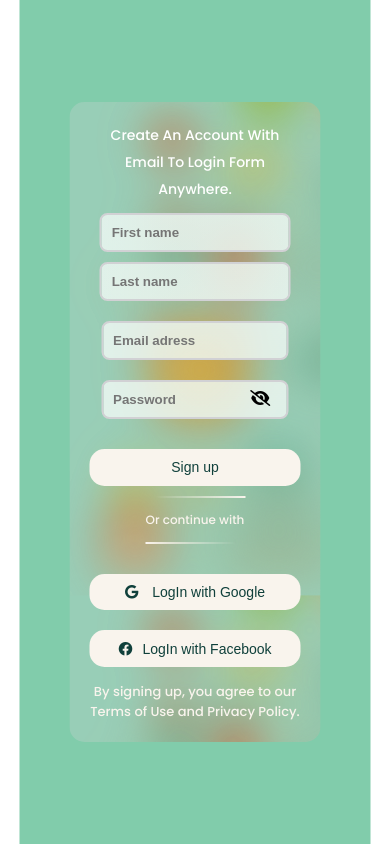
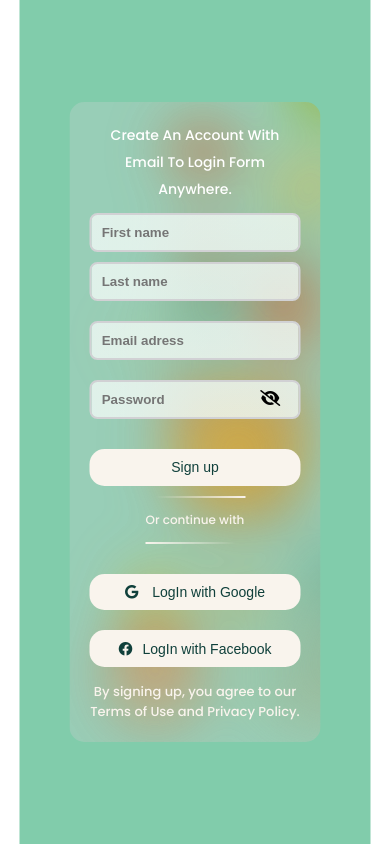
Before and after one commit to Ahmed-fayek/New-Mommy-deployed, a React (Create React App) app: page /signup in a window 390 px wide. Built offline with nearby package versions, Linux system fonts and the light colour scheme.

Commit message:
update style

```diff
--- a/src/views/First-use/styles.css
+++ b/src/views/First-use/styles.css
@@ -24,8 +24,8 @@
     align-items: center;
     background-image: url('./../../assets/images/welcome-bg2.png');
     background-repeat: repeat;
-    background-size: 280%;
-    background-color: #d1d1d44a;
+    background-size: cover;
+        background-color: #d1d1d44a;
     border-radius: 15px;
     -webkit-border-radius: 15px;
     -moz-border-radius: 15px;
--- a/src/views/add-baby/styles.css
+++ b/src/views/add-baby/styles.css
@@ -35,8 +35,8 @@
     align-items: center;
     background-image: url('./../../assets/images/welcome-bg2.png');
     background-repeat: repeat;
-    background-size: 280%;
-    background-color: #d1d1d44a;
+    background-size: cover;
+        background-color: #d1d1d44a;
     border-radius: 15px;
     -webkit-border-radius: 15px;
     -moz-border-radius: 15px;
--- a/src/views/signIn/styles.css
+++ b/src/views/signIn/styles.css
@@ -30,8 +30,8 @@
     align-items: center;
     background-image: url('./../../assets/images/welcome-bg2.png');
     background-repeat: repeat;
-    background-size: 280%;
-    background-color: #d1d1d44a;
+    background-size: cover;
+        background-color: #d1d1d44a;
     border-radius: 15px;
     -webkit-border-radius: 15px;
     -moz-border-radius: 15px;
--- a/src/views/signUp/styles.css
+++ b/src/views/signUp/styles.css
@@ -41,7 +41,7 @@
     align-items: center;
     background-image: url('./../../assets/images/welcome-bg2.png');
     background-repeat: repeat;
-    background-size: 280%;
+    background-size: cover;
     background-color: #d1d1d44a;
     border-radius: 15px;
     -webkit-border-radius: 15px;
@@ -80,7 +80,7 @@
 
 .sign-up .signup__field {
     position: relative;
-    margin: 10px;
+    margin: 10px ;
 }
 
 /*******Set Style TO sign-up full-name **********/
@@ -294,17 +294,19 @@ display: block;
     width: 100%;
 }
 .sign-up  .signup__input{
-    width: 86%;
+    width: 100%;
 }
 .sign-up .signup__field{
     display: flex;
     justify-content: center;
+        width: 100%;
+            margin: 10px 0;
 }
 
 
     /* Styles for the email input field */
     .sign-up .email .signup__input {
-        margin-left: 10px;
+        margin-left: 10px 0;
     }
 
     /* Styles for the arrow in the submit button */
--- a/src/views/welcome/styles.css
+++ b/src/views/welcome/styles.css
@@ -12,7 +12,7 @@
     height: 100vh;
     background-image: url('./../../assets/images/welcome-bg2.png');
     background-repeat: repeat;
-    background-size: 69%;
+    background-size: cover;
     background-position-x: -60px;
     display: flex;
     justify-content: center;
@@ -26,7 +26,6 @@
     width: 70%;
     height: 85%;
     display: flex;
-    padding: 15px 10px;
     border: 1px solid #000;
     border-radius: 15px;
     -webkit-border-radius: 15px;
```
